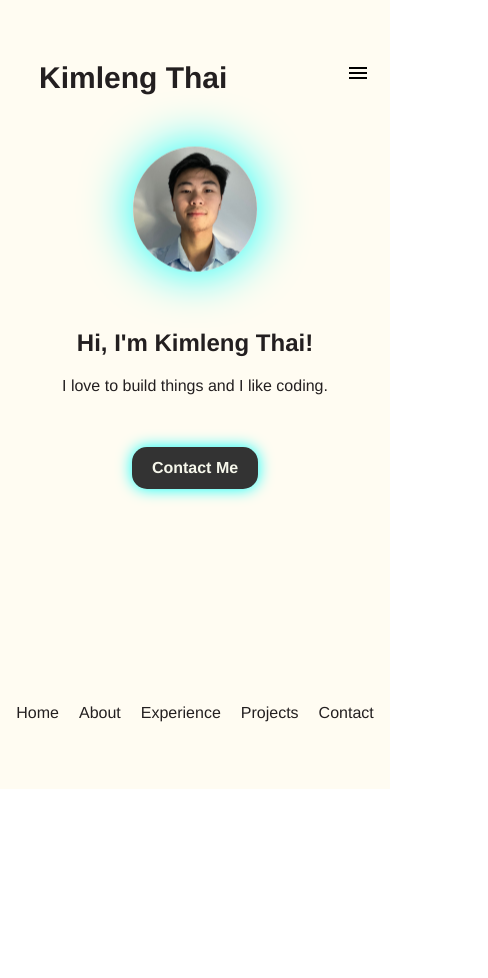
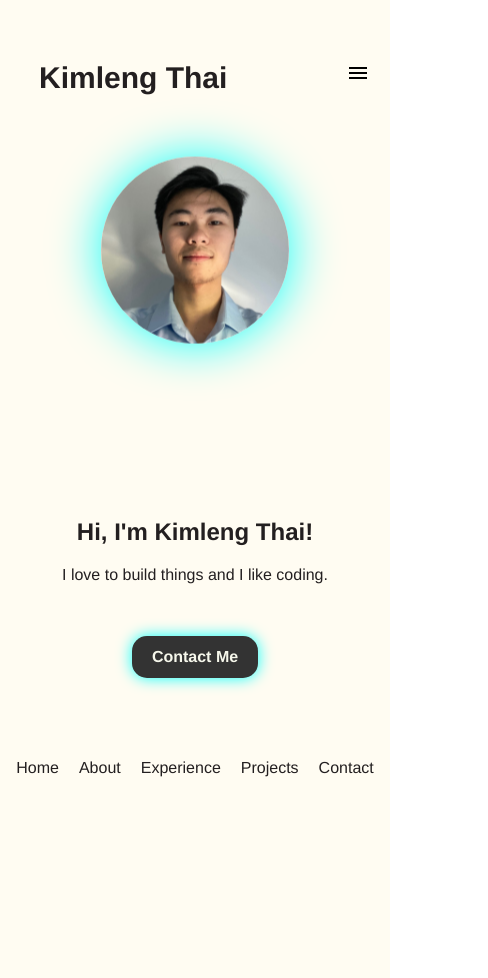
Before and after one commit to kimlengthai/KimlengThai-ePortfolio, a React (Vite) app: page / in a window 390 px wide. Shown: the whole page, 488 px wide, since content can reach past the window. Before the commit the page ends 844 px from the top, so only its background shows below. Built offline with nearby package versions, Linux system fonts and the light colour scheme.

Commit message:
Update profile image size + prevent overflow

```diff
--- a/src/components/Hero/Hero.module.css
+++ b/src/components/Hero/Hero.module.css
@@ -1,13 +1,17 @@
 @import "../../vars.css";
 
+body {
+    overflow-x: hidden; /* Ensure to hide horizontal overflow */
+    overflow-y: hidden; /* Ensure to hide vertical overflow */
+}
+
 .container {
-    position: relative;
+    min-height: 100vh;
     display: flex;
     flex-direction: column-reverse;
     align-items: center;
     justify-content: space-between;
-    margin-top: 49px;
-    z-index: 1; /*Set it to 1 to ensure the menu item is functional*/
+    margin-top: 39px;
     margin-left: 10%;
     margin-right: 10%;
     text-align: center;
@@ -61,7 +65,8 @@
 }
 
 .heroImg {
-    width: 40%;
+    width: 25%; /* Reduce the width of the profile image */
+    max-width: 300px; /* Limit the maximum width */
     z-index: 1;
     border-radius: 50%;
     animation-name: floating;
@@ -69,8 +74,9 @@
     animation-iteration-count: infinite;
     animation-timing-function: ease-in-out;
     box-shadow: 0 0 50px 0 rgb(7, 255, 251);
-    margin-bottom: 20px;
+    margin-top: 20px; /* Add margin on top to create space */
 }
+
 
 @keyframes floating {
     0% {
@@ -86,10 +92,9 @@
 
 .topBlur {
     position: absolute;
-    width: 50vw;
+    width: 100%; /* Adjust to 100% to ensure it spans the entire width */
     height: 50vw;
-    min-width: 350px;
-    min-width: 350px;
+    min-width: 100%; /* Adjust as necessary */
     top: -128px;
     left: -10vw;
     border-radius: 764px;
@@ -100,10 +105,9 @@
 
 .bottomBlur {
     position: absolute;
-    width: 70vw;
+    width: 100%; /* Adjust to 100% to ensure it spans the entire width */
     height: 50vw;
-    min-width: 350px;
-    min-width: 250px;
+    min-width: 100%; /* Adjust as necessary */
     top: 246px;
     right: -25vw;
     border-radius: 764px;
@@ -114,14 +118,15 @@
 
 .navigation {
     display: flex;
-    position: absolute; /*Add this line to ensure I can move my navigation items*/
+    position: absolute;
     bottom: 0px;
     gap: 20px;
     align-items: center;
     justify-content: center;
     margin-bottom: 20px;
-    z-index: 2; /*Set it to 2 to ensure the navigation items are functional*/
-  }
+    width: 100%; /* Ensure full width */
+    z-index: 2;
+}
 
   .navigation a {
     margin: 5px 0;
@@ -131,7 +136,7 @@
     height: 60px;
   }
 
-@media screen and (max-width: 830px) {
+@media screen and (max-width: 835px) {
     .container {
         flex-direction: column-reverse;
     }
@@ -148,4 +153,16 @@
         font-size: 16px;
         padding: 12px 20px;
     }
+    .heroImg {
+        width: 60%; /* Reduce the width of the profile image */
+        max-width: 300px; /* Limit the maximum width */
+        z-index: 1;
+        border-radius: 50%;
+        animation-name: floating;
+        animation-duration: 3s;
+        animation-iteration-count: infinite;
+        animation-timing-function: ease-in-out;
+        box-shadow: 0 0 50px 0 rgb(7, 255, 251);
+        margin-top: 20px; /* Add margin on top to create space */
+    }
 }
```
